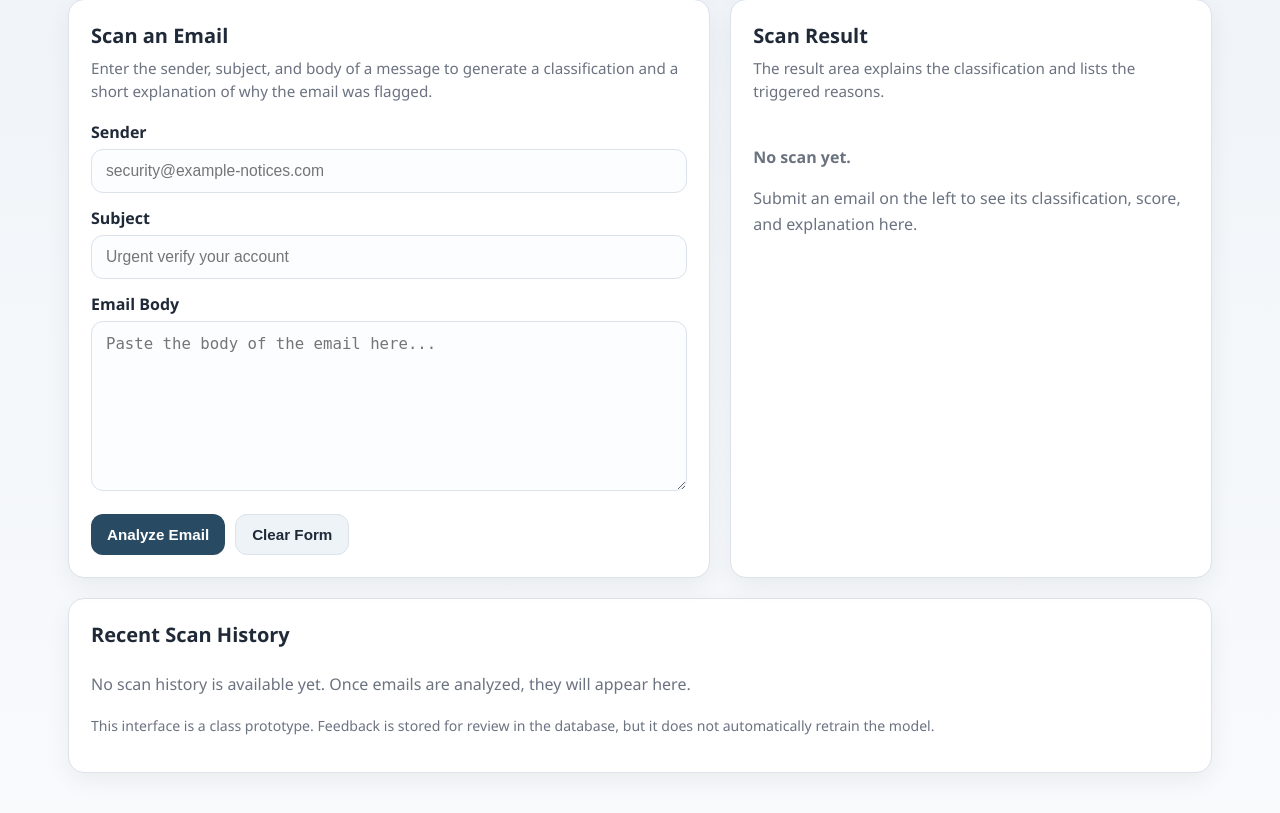
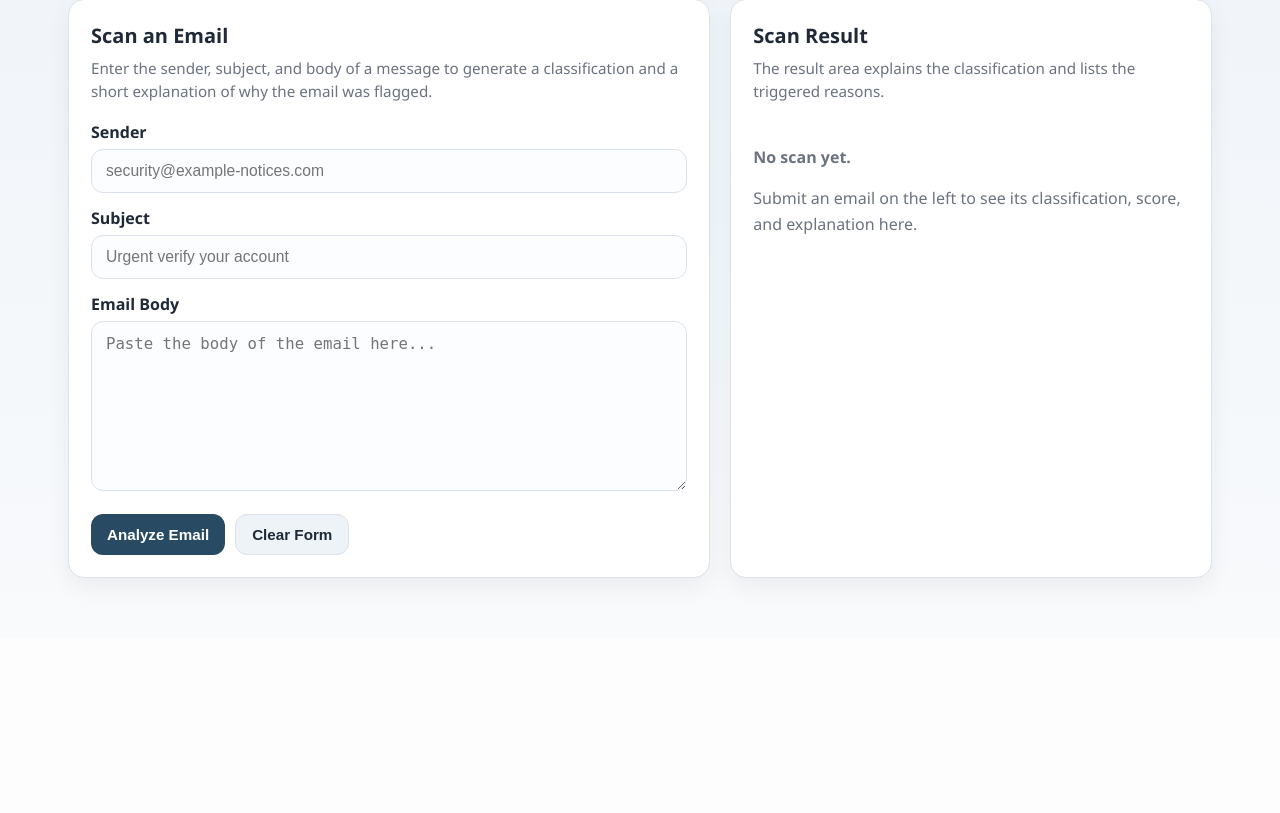
Before and after one commit to SeanRouse14/PhishGuard-Email-Phishing-Detection, a Flask app: page / in a window 1280 px wide. Shown: the part 239-1052 px from the top of the page. After the commit the page ends 826 px from the top, so only its background shows below. Run offline with Flask 3, Linux system fonts and the light colour scheme.

Commit message:
Update index.html

```diff
--- a/templates/index.html
+++ b/templates/index.html
@@ -482,67 +482,6 @@
                 {% endif %}
             </div>
         </section>
-
-        <section class="card history-card">
-            <h2>Recent Scan History</h2>
-
-            {% if history and history|length > 0 %}
-                <div class="history-list">
-                    {% for item in history %}
-                        {% set item_label = (item.get('label') or 'Review') %}
-                        {% set item_class = item_label|lower %}
-                        <div class="history-item">
-                            <div class="history-top">
-                                <div>
-                                    <div class="history-title">{{ item.get('subject', 'No Subject') }}</div>
-                                    <div class="meta">
-                                        Sender: {{ item.get('sender', 'Unknown') }}
-                                        {% if item.get('created_at') %}
-                                            • {{ item.get('created_at') }}
-                                        {% endif %}
-                                    </div>
-                                </div>
-                                <span class="history-pill {{ item_class }}">{{ item_label }}</span>
-                            </div>
-
-                            <div class="history-body">
-                                <div><strong>Prediction ID:</strong> {{ item.get('id', 'N/A') }}</div>
-                                <div><strong>Score:</strong> {{ item.get('score', 'N/A') }}</div>
-                                <div><strong>Explanation:</strong> {{ item.get('explanation', 'No explanation available') }}</div>
-                            </div>
-
-                            {% if item.get('feedback') %}
-                                <div class="feedback-tag"><strong>Saved feedback:</strong> {{ item.get('feedback') }}</div>
-                            {% endif %}
-
-                            <div class="history-actions">
-                                <span class="meta">Submit feedback:</span>
-
-                                <form method="POST" action="/feedback/{{ item.get('id') }}" class="inline-form">
-                                    <input type="hidden" name="label" value="Phishing">
-                                    <button type="submit" class="secondary-btn">Mark as Phishing</button>
-                                </form>
-
-                                <form method="POST" action="/feedback/{{ item.get('id') }}" class="inline-form">
-                                    <input type="hidden" name="label" value="Legitimate">
-                                    <button type="submit" class="secondary-btn">Mark as Legitimate</button>
-                                </form>
-                            </div>
-                        </div>
-                    {% endfor %}
-                </div>
-            {% else %}
-                <p class="empty-state">
-                    No scan history is available yet. Once emails are analyzed, they will appear here.
-                </p>
-            {% endif %}
-
-            <p class="footer-note">
-                This interface is a class prototype. Feedback is stored for review in the database,
-                but it does not automatically retrain the model.
-            </p>
-        </section>
-
     </div>
 </body>
 </html>
```
